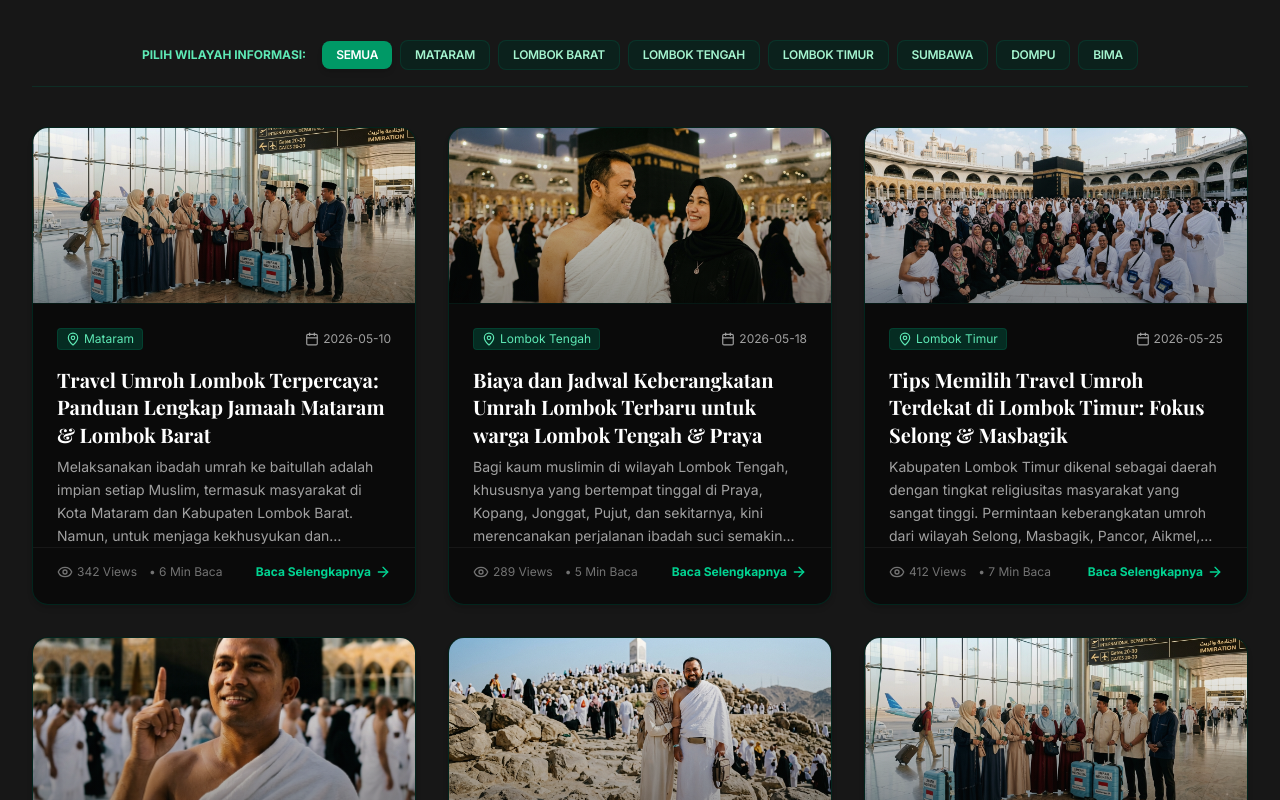
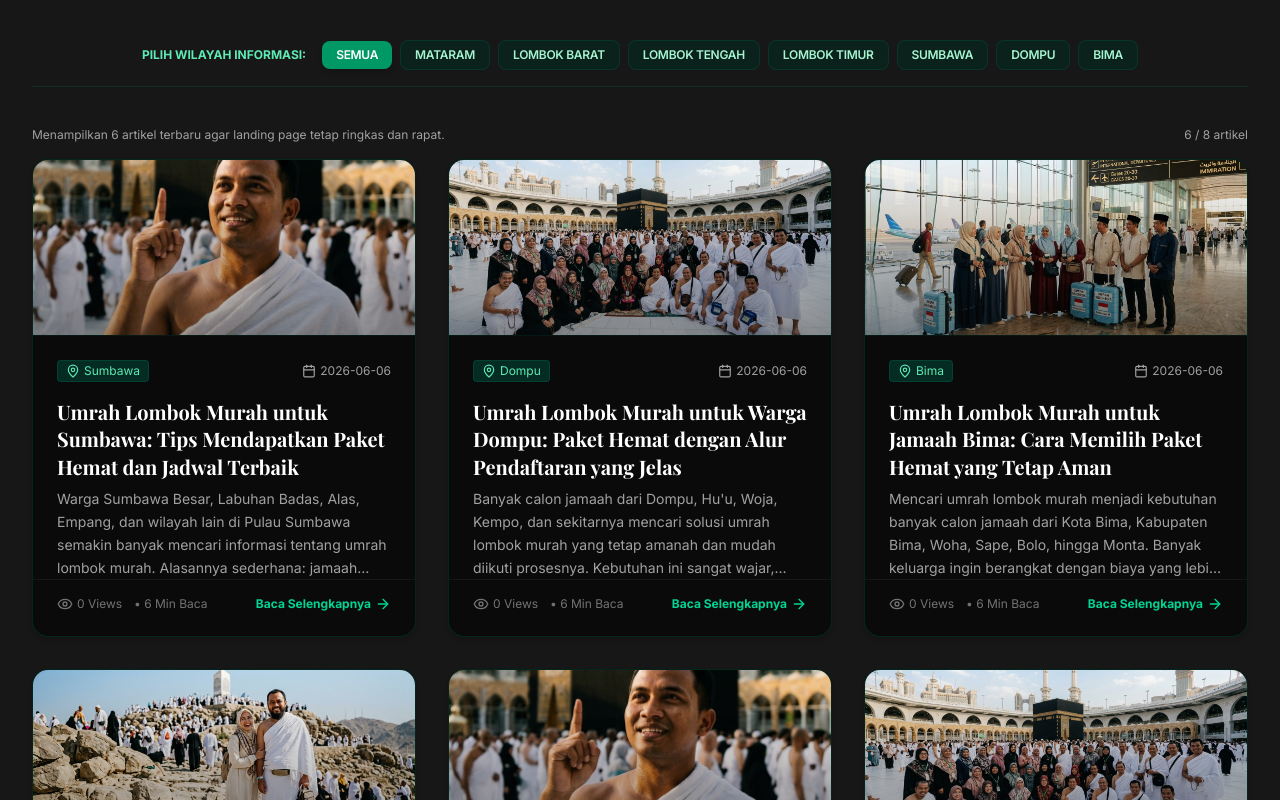
Before and after one commit to lombokalarm-ctrl/amt1, a React (Vite) app: page / in a window 1280 px wide. Shown: the part 3560-4360 px from the top of the page. Built offline with nearby package versions, Linux system fonts and the light colour scheme; no server answers; a web font is replaced by a local one.

Commit message:
feat(articles): limit landing page to six latest posts

```diff
--- a/src/components/Articles.tsx
+++ b/src/components/Articles.tsx
@@ -205,6 +205,18 @@ export default function Articles({ articles, onSelectArticle, onTrackClick }: Ar
     ? articles
     : articles.filter(a => a.city.toLowerCase().includes(selectedCityFilter.toLowerCase()) ||
                            selectedCityFilter.toLowerCase().includes(a.city.toLowerCase()));
+  const displayedArticles = [...filteredArticles]
+    .sort((a, b) => {
+      const timeA = Date.parse(a.date) || 0;
+      const timeB = Date.parse(b.date) || 0;
+
+      if (timeB !== timeA) {
+        return timeB - timeA;
+      }
+
+      return b.id.localeCompare(a.id);
+    })
+    .slice(0, 6);
 
   return (
     <section id="artikel" className="py-20 bg-neutral-900 text-white scroll-mt-20">
@@ -241,13 +253,18 @@ export default function Articles({ articles, onSelectArticle, onTrackClick }: Ar
         </div>
 
         {/* Articles Grid list */}
-        {filteredArticles.length === 0 ? (
+        {displayedArticles.length === 0 ? (
           <div className="text-center py-16 bg-neutral-950 rounded-2xl border border-neutral-800/40 text-neutral-500">
             Belum ada artikel yang ditayangkan khusus untuk kota pilihan ini. Gunakan CMS Admin untuk menambahkan artikel baru!
           </div>
         ) : (
-          <div className="grid grid-cols-1 md:grid-cols-2 lg:grid-cols-3 gap-8">
-            {filteredArticles.map((post) => (
+          <div className="space-y-4">
+            <div className="flex items-center justify-between gap-3 text-xs text-neutral-400">
+              <span>Menampilkan 6 artikel terbaru agar landing page tetap ringkas dan rapat.</span>
+              <span>{displayedArticles.length} / {filteredArticles.length} artikel</span>
+            </div>
+            <div className="grid grid-cols-1 md:grid-cols-2 lg:grid-cols-3 gap-8">
+            {displayedArticles.map((post) => (
               <a
                 key={post.id}
                 href={`/artikel/${post.slug}`}
@@ -312,6 +329,7 @@ export default function Articles({ articles, onSelectArticle, onTrackClick }: Ar
 
               </a>
             ))}
+            </div>
           </div>
         )}
 
```
